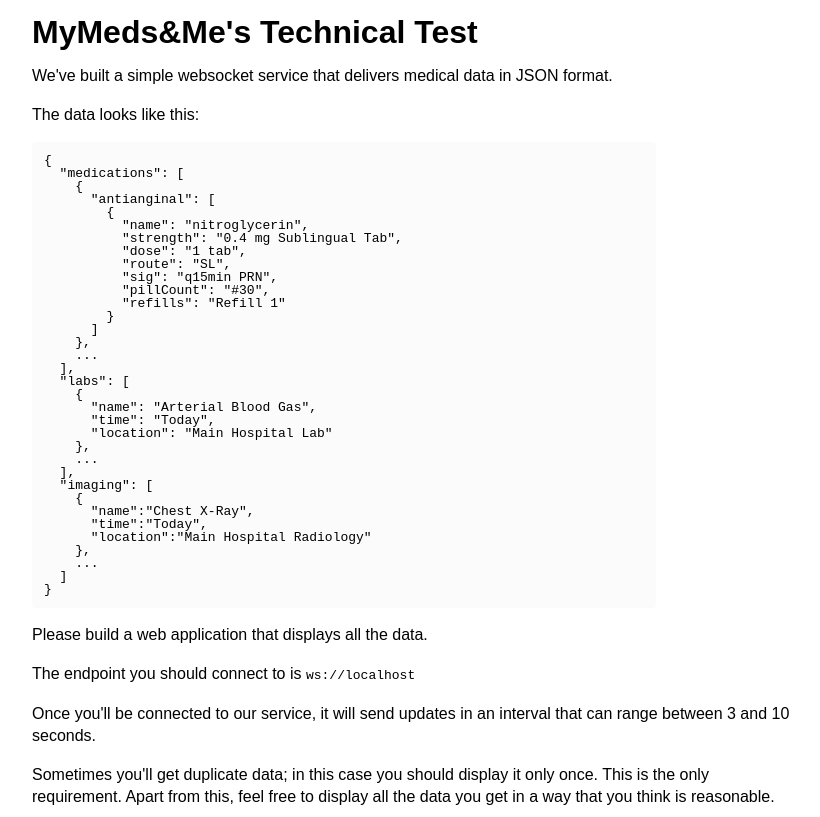
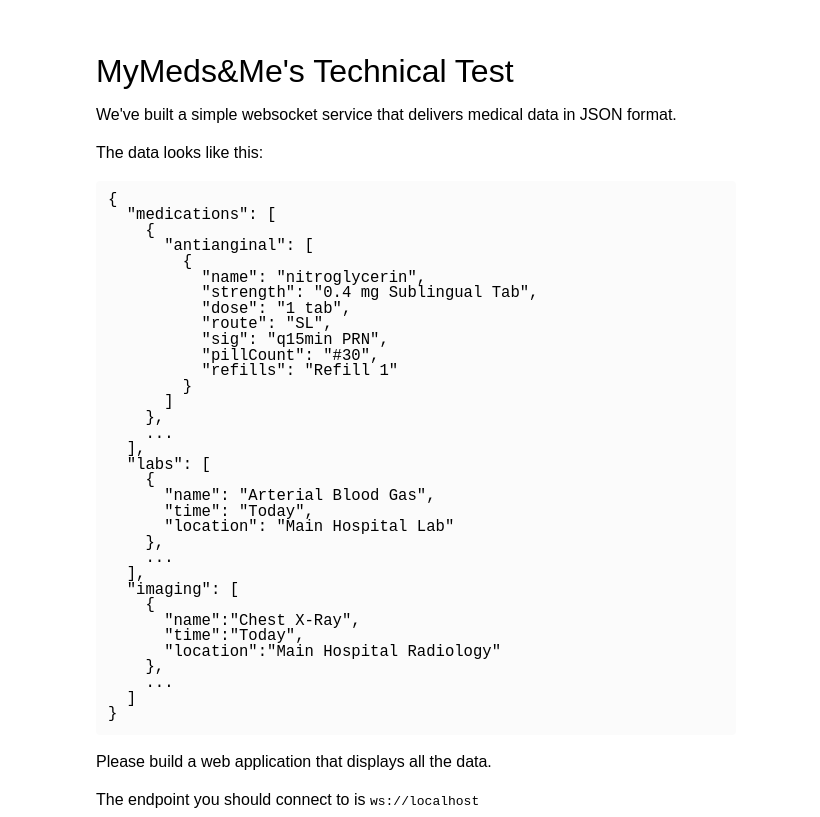
Before and after one commit to MyMedsAndMe/websockets_challenge, a website: page index.html in a window 1280 px wide. Shown: the top 817 px of the page, without its empty margins (224-1044 px from the left). Drawn offline with Linux system fonts and the light colour scheme.

Commit message:
CSS tweaks

```diff
--- a/index.html
+++ b/index.html
@@ -6,15 +6,18 @@
   <style>
     body {
       font-family: Arial, sans-serif;
-      width: 768px;
-      margin: auto;
+      width: 640px;
+      margin: 60px auto 90px auto;
       line-height: 140%;
+    }
+    h1 {
+      font-weight: 200;
     }
     pre {
       background-color: #fbfbfb;
+      font-size: 1.2em;
       border-radius: 4px;
       padding: 12px;
-      width: 600px;
       line-height: 100%;
     }
   </style>
```
